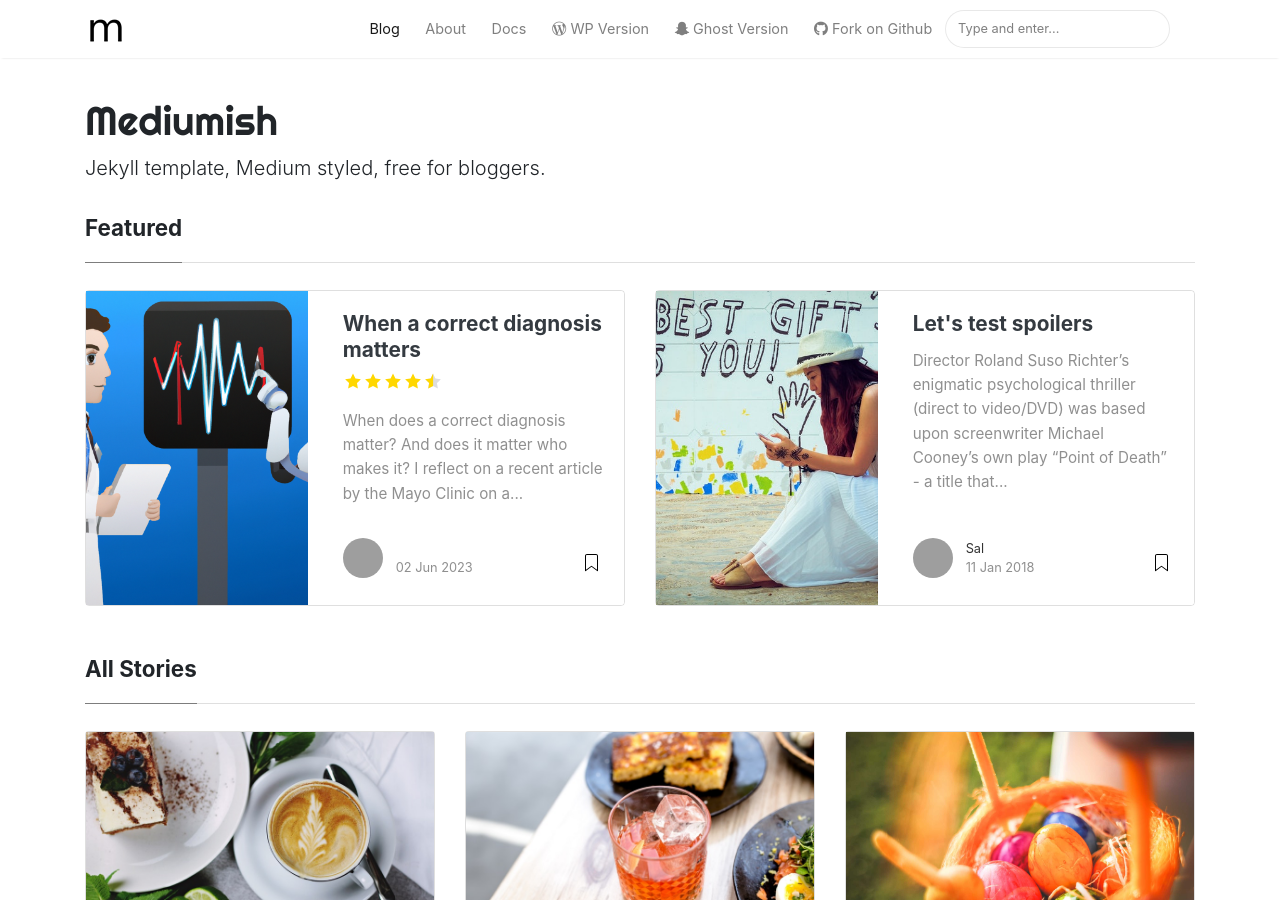
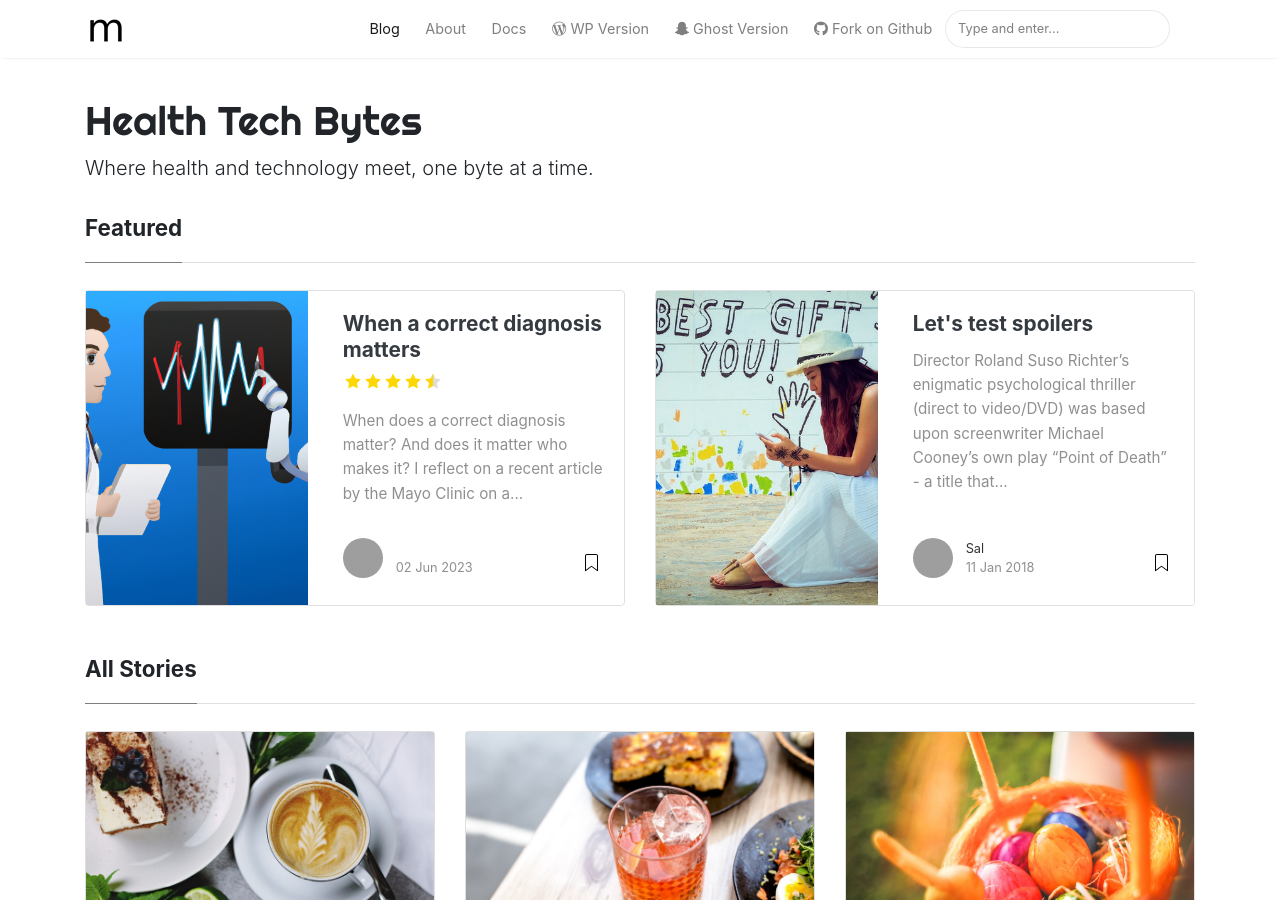
Before and after one commit to slsu0424/slsu0424.github.io, a Jekyll site: the page built from index.html, in a window 1280 px wide and 900 px high. Built offline with Jekyll 4.4.1, drawn with Linux system fonts in a browser that asks for light colours; nearby versions of some CDN libraries; the list of posts is cut into pages by our own code; some of the changed text lies outside the part shown; grey boxes are pictures that could not be loaded.

Commit message:
Update _config.yml

```diff
--- a/_config.yml
+++ b/_config.yml
@@ -1,7 +1,7 @@
 # Site
-name: "Mediumish"
-title: "Mediumish"
-description: "Jekyll template, Medium styled, free for bloggers."
+name: "Health Tech Bytes"
+title: "Health Tech Bytes"
+description: "Where health and technology meet, one byte at a time."
 logo: 'assets/images/logo.png'
 favicon: 'assets/images/logo.png'
 baseurl: ''
```
